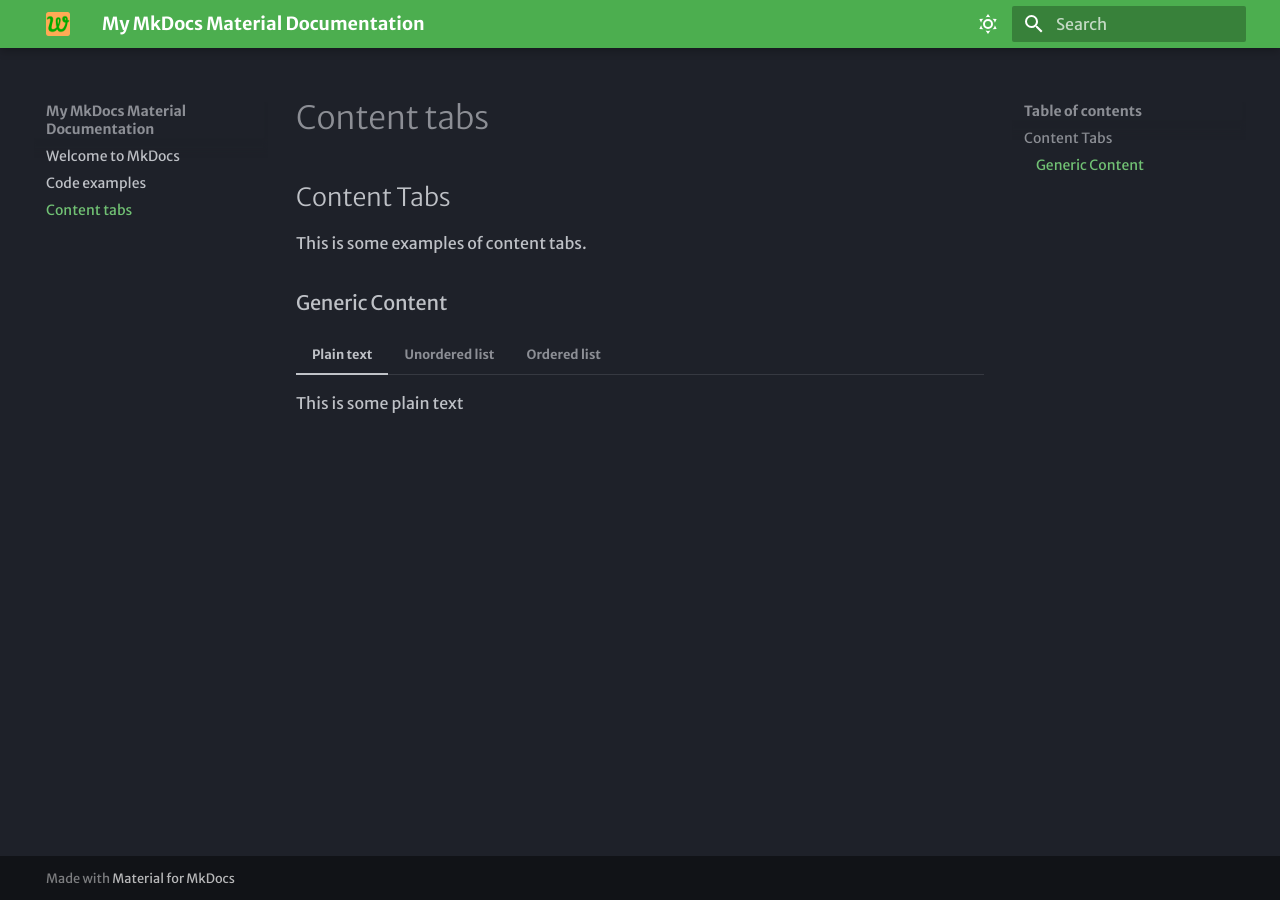
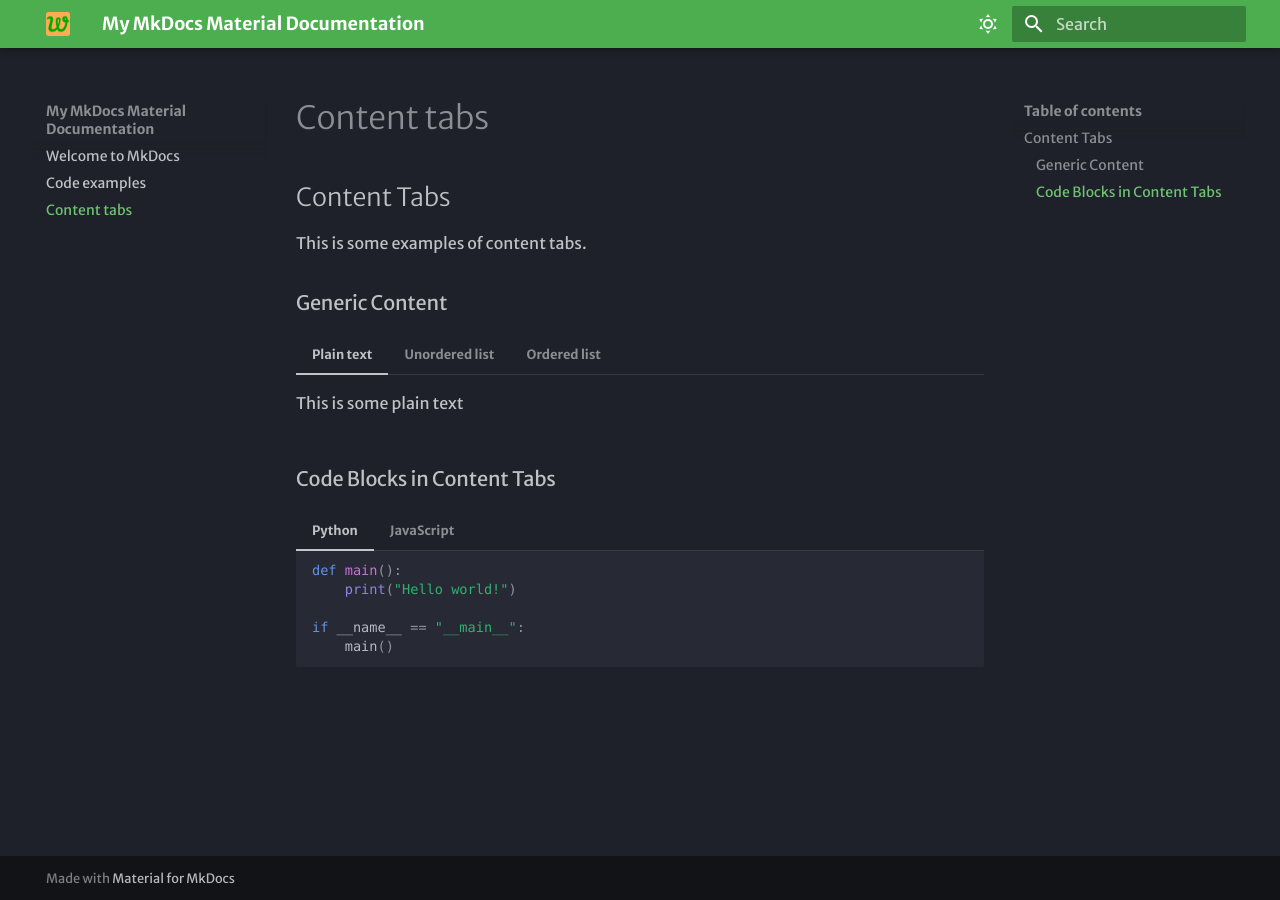
Before and after one commit to kikinovak/mkdocs-material-willett, an MkDocs documentation site: the page built from docs/content-tabs.md, in a window 1280 px wide. Built offline with MkDocs 1.6.1 and Material for MkDocs 9.7.7, drawn with Linux system fonts in a browser that asks for light colours; some web fonts are replaced.

Commit message:
Code blocks in content tabs

````diff
--- a/docs/content-tabs.md
+++ b/docs/content-tabs.md
@@ -19,3 +19,25 @@ This is some examples of content tabs.
     1. First item
     2. Second item
     3. Third item
+
+### Code Blocks in Content Tabs
+
+=== "Python"
+
+    ```py
+    def main():
+        print("Hello world!")
+
+    if __name__ == "__main__":
+        main()
+    ```
+
+=== "JavaScript"
+
+    ```js
+    function main() {
+        console.log("Hello world!");
+    }
+
+    main();
+    ```
````
